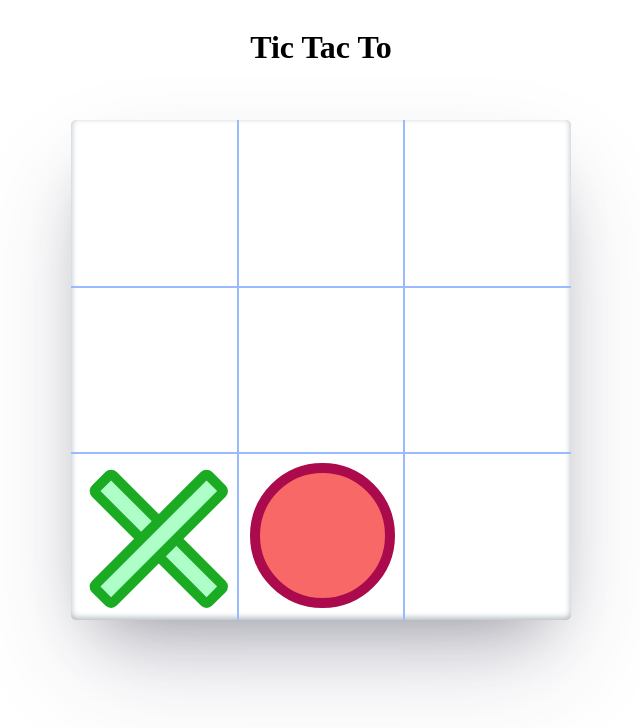
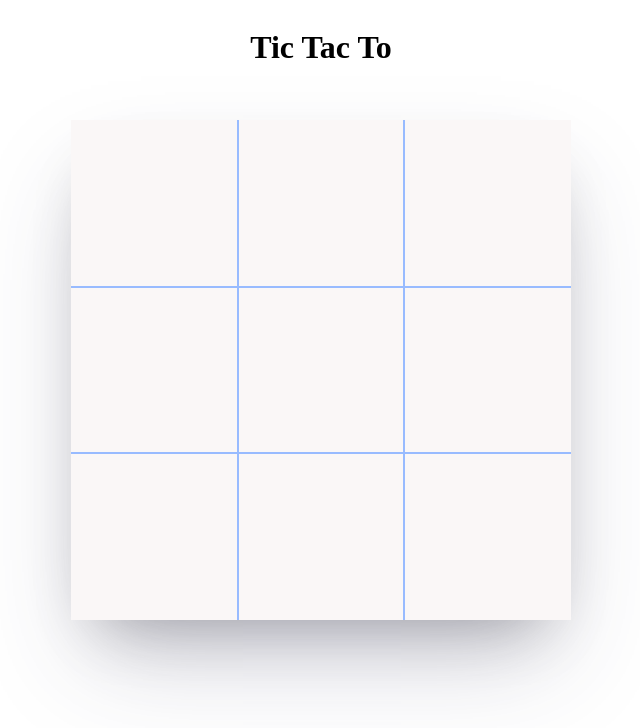
Before and after one commit to reneedekruijf/tictacto, an Angular app: page / in a window 1280 px wide. Shown: the top 728 px of the page, without its empty margins (319-959 px from the left). Built offline with nearby package versions, Linux system fonts and the light colour scheme.

Commit message:
changed div in a button

```diff
--- a/src/app/board/board.component.html
+++ b/src/app/board/board.component.html
@@ -1,17 +1,17 @@
 <main class="main">
   <h1>Tic Tac To</h1>
   <div class="main-board">
-    <div class="grid one"></div>
-    <div class="grid two"></div>
-    <div class="grid three"></div>
-    <div class="grid four"></div>
-    <div class="grid five"></div>
-    <div class="grid six"></div>
-    <div class="grid seven"></div>
-    <div class="grid eight"></div>
-    <div class="grid nine"></div>
+    <button (click)="handleMove('one')" class="grid one">
+      <app-cross *ngIf="cross"></app-cross>
+      <app-disk *ngIf="disk"></app-disk>
+    </button>
+    <button (click)="handleMove('two')" class="grid two"></button>
+    <button (click)="handleMove('three')" class="grid three"></button>
+    <button (click)="handleMove('four')" class="grid four"></button>
+    <button (click)="handleMove('five')" class="grid five"></button>
+    <button (click)="handleMove('six')" class="grid six"></button>
+    <button (click)="handleMove('seven')" class="grid seven"></button>
+    <button (click)="handleMove('eight')" class="grid eight"></button>
+    <button (click)="handleMove('nine')" class="grid nine"></button>
   </div>
-
-  <app-cross></app-cross>
-  <app-disk></app-disk>
 </main>
--- a/src/app/board/board.component.scss
+++ b/src/app/board/board.component.scss
@@ -20,6 +20,7 @@
   display: grid;
   border: 1px solid var(--blue);
   align-items: center;
+  background-color: var(--white);
 
   &:hover {
    background-color: var(--light-blue);
--- a/src/styles.scss
+++ b/src/styles.scss
@@ -9,4 +9,6 @@ html {
   --body-cross: #ADFFC7;
   --border-disk: #AB0A4C;
   --body-disk: #f86866;
+
+  --white: rgb(250, 247, 247);
 }
```
